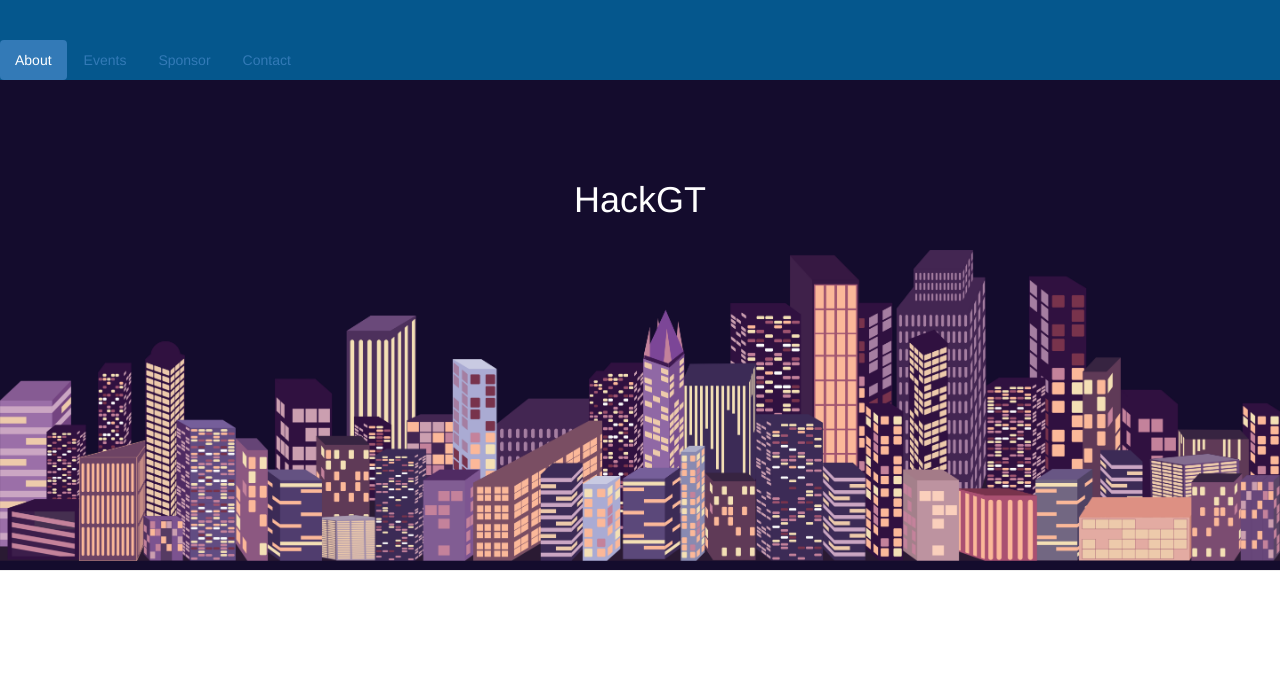
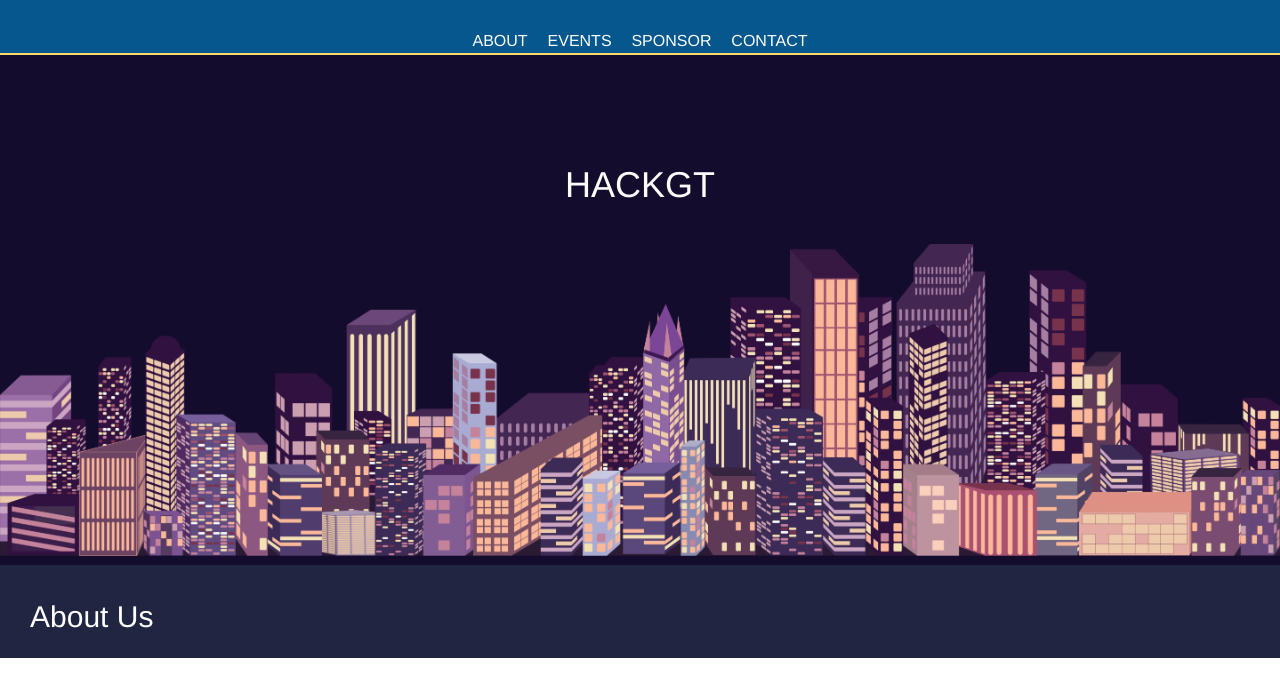
Before and after one commit to HackGT/hackgt-org-website, a Flask app: page / in a window 1280 px wide. Shown: the top 697 px of the page. Run offline with Flask 2, Linux system fonts and the light colour scheme; some libraries are stand-ins or nearby versions.

Commit message:
added more basic styling

```diff
--- a/static/css/style.css
+++ b/static/css/style.css
@@ -1,6 +1,26 @@
 .nav {
 	background-color: #05578D;
-	padding-top: 2rem;
+	padding-top: 3rem;
+	text-align: center;
+	border-bottom: 2px solid #F9DC6D;
+}
+
+.nav ul {
+	padding: 0;
+	margin-bottom: 0;
+}
+
+.nav ul li {
+	list-style: none;
+	display: inline-block;
+	padding-left: 8px;
+	padding-right: 8px;
+	font-size: 16px;
+}
+
+.nav ul li a {
+	color: white;
+	text-transform: uppercase;
 }
 
 .page-header {
@@ -9,6 +29,7 @@
 	color: white;
 	padding-top: 6rem;
 	margin: 0;
+	border-bottom: none;
 }
 
 .page-header img {
@@ -16,6 +37,12 @@
 }
 
 .page-header h1 {
-	padding-top: 2rem;
-	padding-bottom: 2rem;
+	padding-top: 3rem;
+	padding-bottom: 3rem;
 }
+
+#about {
+	padding: 1.5rem 3rem;
+	background-color: #202542;
+	color: white;
+}
--- a/templates/index.html
+++ b/templates/index.html
@@ -10,16 +10,19 @@
 </head>
 <body>
 	<div class="nav">
-		<ul class="nav nav-pills">
-			  <li role="presentation" class="active"><a href="#">About</a></li>
-			  <li role="presentation"><a href="#">Events</a></li>
-			  <li role="presentation"><a href="#">Sponsor</a></li>
-			  <li role="presentation"><a href="#">Contact</a></li>
+		<ul>
+			  <li><a href="#">About</a></li>
+			  <li><a href="#">Events</a></li>
+			  <li><a href="#">Sponsor</a></li>
+			  <li><a href="#">Contact</a></li>
 		</ul>
 	</div>
 	<div class="page-header">
-		<h1>HackGT</h1>
-		<img src="{{ url_for('static', filename='images/cityscape.png') }}"></img>
+		<h1>HACKGT</h1>
+		<img src="{{ url_for('static', filename='images/Cityscape.png') }}"></img>
 	</div>
+	<div id="about">
+		<h2>About Us</h2>
+	</section>
 </body>
 </html>
```
